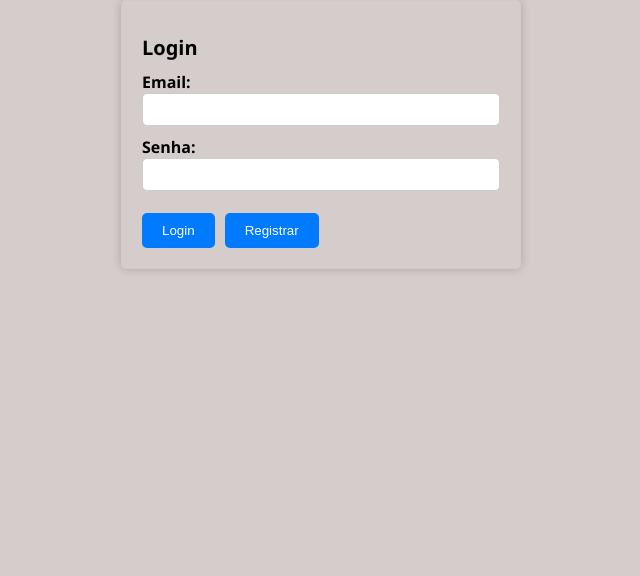
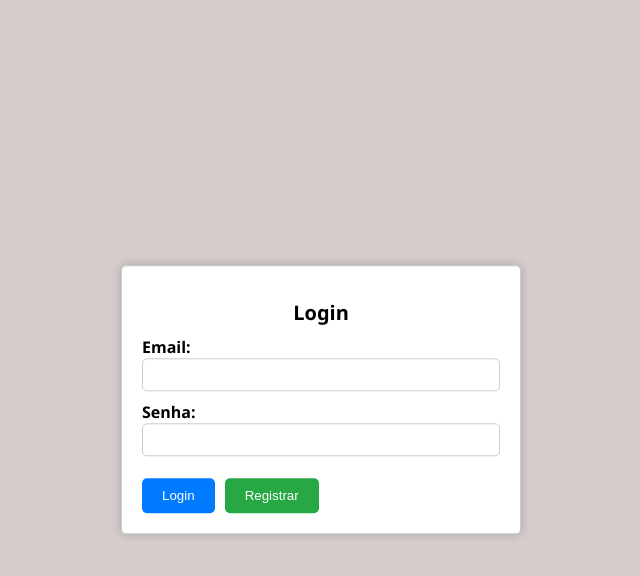
Before and after one commit to RamonSouzaDev/To-Do-List, a Vue app in the folder frontend-app/: page / in a window 1280 px wide. Shown: the top 576 px of the page, without its empty margins (319-959 px from the left). Built offline with nearby package versions, Linux system fonts and the light colour scheme.

Commit message:
feature: melhorando layout das telas de login e cadastro de usuário

```diff
--- a/frontend-app/src/assets/custom.css
+++ b/frontend-app/src/assets/custom.css
@@ -179,3 +179,39 @@ body {
     overflow-y: auto;
   }
 }
+
+.card-login {
+  width: 400px;
+  margin: 0 auto;
+  padding: 20px;
+  border: 1px solid #ccc;
+  border-radius: 5px;
+  box-shadow: 0 0 10px rgba(0, 0, 0, 0.2);
+  background-color: #fff; /* Adicionei um fundo branco */
+}
+
+.card-login h1 {
+  font-size: 20px;
+  font-weight: bold;
+  margin-bottom: 10px;
+  text-align: center; /* Centralizei o título */
+}
+
+.card-login form {
+  text-align: center; /* Centralizei o formulário */
+}
+
+.card-login .btn-register {
+  background-color: #28a745; /* Cor para o botão de registro */
+}
+
+.card-login .btn-register:hover {
+  background-color: #218838;
+}
+
+.card-login {
+  position: absolute;
+  top: 50%;
+  left: 50%;
+  transform: translate(-50%, -50%);
+}
--- a/frontend-app/src/components/LoginComponent.vue
+++ b/frontend-app/src/components/LoginComponent.vue
@@ -1,5 +1,5 @@
 <template>
-  <div class="card">
+  <div class="card card-login">
     <h1 class="card-header">Login</h1>
     <form @submit.prevent="login">
       <label for="email">Email:</label>
@@ -17,6 +17,7 @@
     </form>
   </div>
 </template>
+
 
 <script>
 import axios from 'axios';
--- a/frontend-app/src/components/RegisterComponent.vue
+++ b/frontend-app/src/components/RegisterComponent.vue
@@ -1,9 +1,9 @@
 <template>
-  <div class="card">
+  <div class="card card-login">
     <div class="card-header">Registrar</div>
     <div class="card-body">
       <form @submit.prevent="saveData">
-        <label for="name">Nome completo </label>
+        <label for="name">Nome completo</label>
         <input type="text" v-model="student.name" name="name" id="name" class="input" />
 
         <label for="email">E-mail</label>
@@ -22,6 +22,7 @@
     </div>
   </div>
 </template>
+
 
 <script>
 import axios from 'axios';
```
